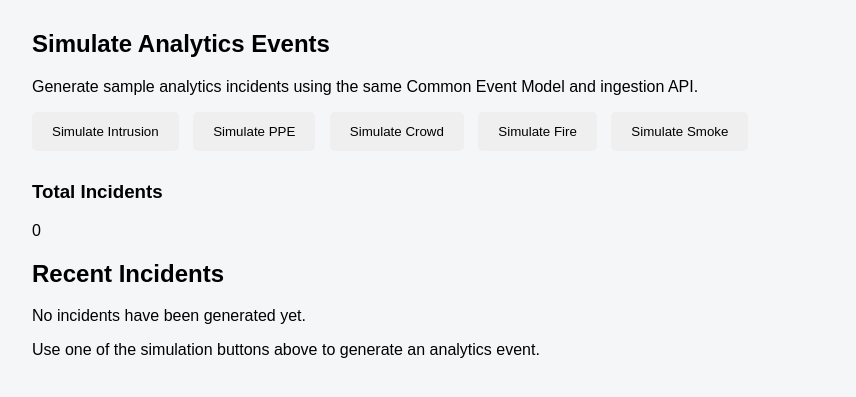
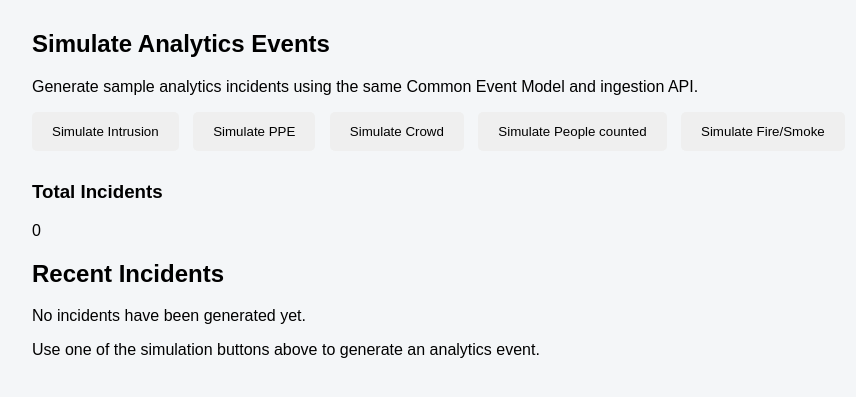
Before and after one commit to RameshMalar/scalable-incident-platform, a FastAPI app: page / in a window 1280 px wide. Shown: the part 111-508 px from the top of the page, without its empty margins (32-888 px from the left). Run offline with FastAPI, Linux system fonts and the light colour scheme; parts of the project's set-up code (start-up, migrations or seed data) failed here and were passed over.

Commit message:
Merge fire/smoke simulate buttons and add a people-count one
The simulator had separate Simulate Fire and Simulate Smoke buttons
publishing the same fire_smoke_detection analytics type, mirroring the
duplicate tabs that used to exist on the business dashboard's Evidence
page. Collapse them into one Simulate Fire/Smoke button that randomly
picks fire_detected or smoke_detected per press, matching the dashboard's
single fire_smoke_detection category.

Also add a Simulate People counted button (people_counting /
people_count_observed), reusing the same evidence photo pool as
Simulate Crowd since both draw on the people-counting image set.

```diff
--- a/ingestion-service/app/main.py
+++ b/ingestion-service/app/main.py
@@ -252,7 +252,7 @@ def _simulated_evidence(
     summary="Generate a sample incident (demo/dev only)",
     description=(
         "Generates and publishes a realistic sample incident for "
-        "'intrusion', 'ppe', 'crowd', 'fire' or 'smoke' without needing a real analytics "
+        "'intrusion', 'ppe', 'crowd', 'people_count' or 'fire_smoke' without needing a real analytics "
         "producer. Not part of the real ingestion contract -- intended for "
         "local development and demos, and its output also populates the "
         "in-memory dashboard at '/'."
@@ -284,31 +284,53 @@ async def simulate_event(
         "severity": "high",
         "evidence_uri": "/evidence/crowd_sample.jpg"
     },
-    "fire": {
-        "analytics_type": "fire_smoke_detection",
-        "event_type": "fire_detected",
-        "description": "Fire detected in monitored area",
-        "severity": "high",
-        "evidence_uri": "/evidence/fire_sample.jpg"
+    "people_count": {
+        "analytics_type": "people_counting",
+        "event_type": "people_count_observed",
+        "description": "People count observed in monitored area",
+        "severity": "low",
+        "evidence_uri": "/evidence/people_count_sample.jpg"
     },
-    "smoke": {
-        "analytics_type": "fire_smoke_detection",
-        "event_type": "smoke_detected",
-        "description": "Smoke detected in monitored area",
-        "severity": "high",
-        "evidence_uri": "/evidence/smoke_sample.jpg"
-    }
 }
 
-    if analytics_type not in analytics_samples:
+    # Fire and smoke are one analytics type -- fire_smoke_detection -- so one
+    # button simulates both, picking which was detected at random each press.
+    fire_smoke_samples = {
+        "fire": {
+            "analytics_type": "fire_smoke_detection",
+            "event_type": "fire_detected",
+            "description": "Fire detected in monitored area",
+            "severity": "high",
+            "evidence_uri": "/evidence/fire_sample.jpg"
+        },
+        "smoke": {
+            "analytics_type": "fire_smoke_detection",
+            "event_type": "smoke_detected",
+            "description": "Smoke detected in monitored area",
+            "severity": "high",
+            "evidence_uri": "/evidence/smoke_sample.jpg"
+        }
+    }
+
+    # The public simulate key doesn't always match the key the evidence pool is
+    # filed under in simulated_evidence.json -- people_count draws on the same
+    # people-counting photos as crowd.
+    evidence_pool_keys = {"people_count": "crowd"}
+
+    if analytics_type == "fire_smoke":
+        evidence_kind = random.choice(list(fire_smoke_samples))
+        sample = fire_smoke_samples[evidence_kind]
+    elif analytics_type in analytics_samples:
+        evidence_kind = evidence_pool_keys.get(analytics_type, analytics_type)
+        sample = analytics_samples[analytics_type]
+    else:
         return {
             "status": "error",
             "message": "Unsupported analytics type"
         }
 
-    sample = analytics_samples[analytics_type]
     source_id, evidence_uri = _simulated_evidence(
-        analytics_type, sample["evidence_uri"]
+        evidence_kind, sample["evidence_uri"]
     )
 
     event = IncidentEvent(
--- a/ingestion-service/app/templates/dashboard.html
+++ b/ingestion-service/app/templates/dashboard.html
@@ -67,12 +67,12 @@
                 Simulate Crowd
             </button>
 
-            <button onclick="simulateEvent('fire')">
-                Simulate Fire
+            <button onclick="simulateEvent('people_count')">
+                Simulate People counted
             </button>
 
-            <button onclick="simulateEvent('smoke')">
-                Simulate Smoke
+            <button onclick="simulateEvent('fire_smoke')">
+                Simulate Fire/Smoke
             </button>
 
         </div>
```
Also changed, not shown: ingestion-service/tests/test_ingestion.py (+23 -10 lines).
